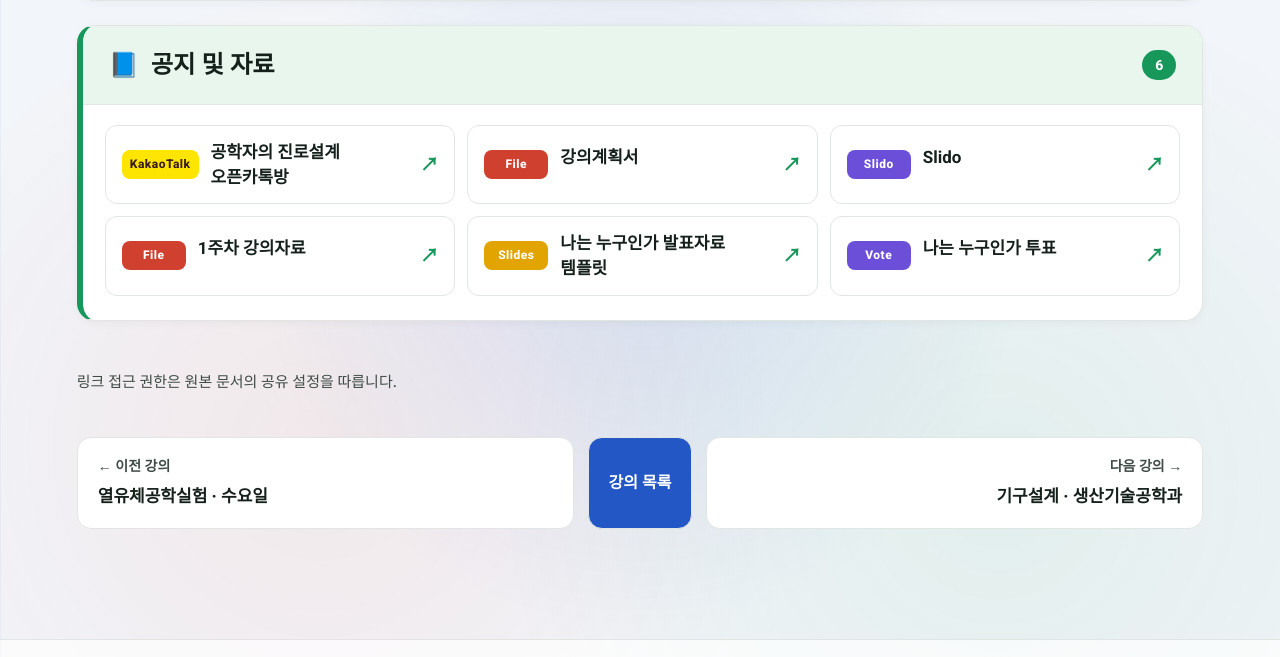
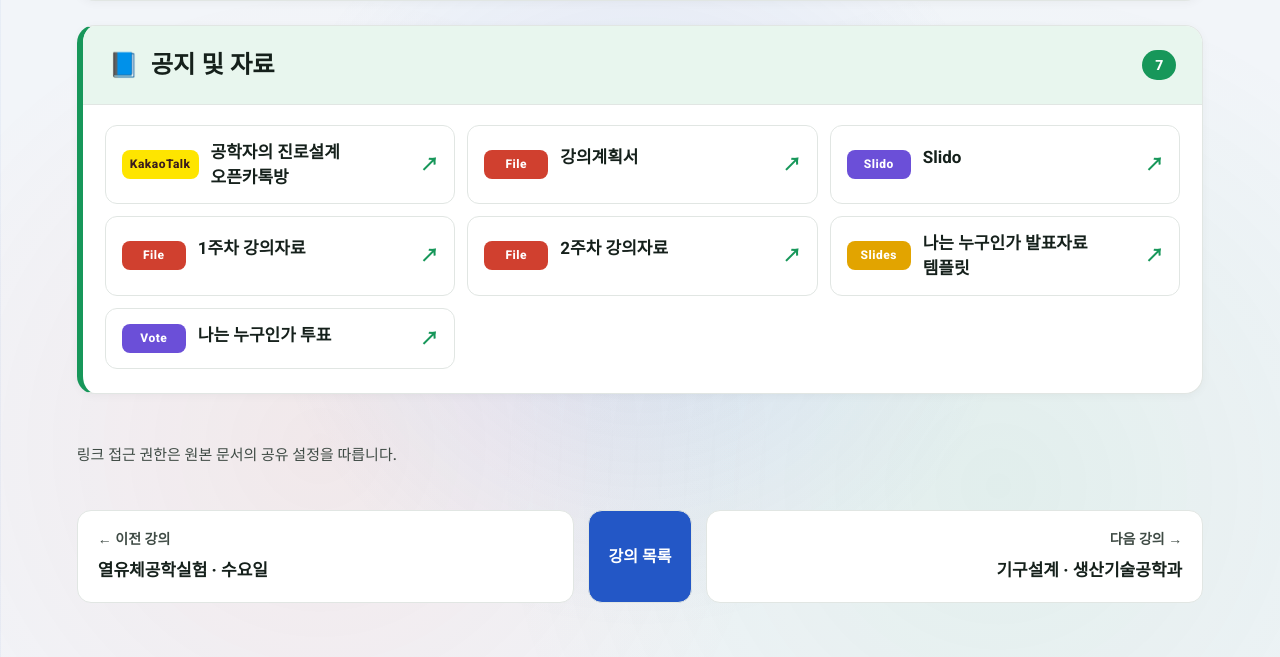
Before and after one commit to joongbaekim-lab/tes-lab, a plain HTML site: page course-career-design.html in a window 1280 px wide. Shown: the part 874-1531 px from the top of the page. Drawn offline with Linux system fonts and the light colour scheme.

Commit message:
Career Design: add week 2 lecture PDF

```diff
--- a/assets/i18n-en.js
+++ b/assets/i18n-en.js
@@ -533,6 +533,7 @@ window.TES_EN = {
 "6조 · 삼위일체": "Group 6 · Trinity",
 "공학자의 진로설계 오픈카톡방": "Career Design for Engineers KakaoTalk Open Chat",
 "1주차 강의자료": "Week 1 Lecture Materials",
+"2주차 강의자료": "Week 2 Lecture Materials",
 "나는 누구인가 발표자료 템플릿": "\"Who Am I\" Presentation Template",
 "나는 누구인가 투표": "\"Who Am I\" Vote",
 "2026년 11월 21일 공지 · '나는 누구인가' 발표자 안내": "Notice, Nov. 21, 2026 · \"Who Am I\" Presenters",
--- a/course-career-design.html
+++ b/course-career-design.html
@@ -19,12 +19,13 @@
         </ul>
       </section>
       <section class="res-section" data-kind="material">
-        <header class="res-head"><span class="res-icon" aria-hidden="true">📘</span><h2>공지 및 자료</h2><span class="res-count">6</span></header>
+        <header class="res-head"><span class="res-icon" aria-hidden="true">📘</span><h2>공지 및 자료</h2><span class="res-count">7</span></header>
         <ul class="res-grid">
 <li><a class="res-link" href="https://open.kakao.com/o/g20TLcWi" target="_blank" rel="noopener noreferrer"><span class="res-badge" data-kind="KakaoTalk">KakaoTalk</span><span class="res-label">공학자의 진로설계 오픈카톡방</span><span class="res-arrow" aria-hidden="true">↗</span></a></li>
 <li><a class="res-link" href="https://drive.google.com/file/d/1oyozlA3jObhUiJPCZkogu3-3mri5ZIHh/view?usp=sharing" target="_blank" rel="noopener noreferrer"><span class="res-badge" data-kind="File">File</span><span class="res-label">강의계획서</span><span class="res-arrow" aria-hidden="true">↗</span></a></li>
 <li><a class="res-link" href="https://admin.sli.do/event/2fh122mBbdP84tN9k4fvgD/polls" target="_blank" rel="noopener noreferrer"><span class="res-badge" data-kind="Web">Slido</span><span class="res-label">Slido</span><span class="res-arrow" aria-hidden="true">↗</span></a></li>
 <li><a class="res-link" href="https://drive.google.com/file/d/1v7enVDKwQIKLubFYsDITkvuc97NiOjYO/view?usp=sharing" target="_blank" rel="noopener noreferrer"><span class="res-badge" data-kind="File">File</span><span class="res-label">1주차 강의자료</span><span class="res-arrow" aria-hidden="true">↗</span></a></li>
+<li><a class="res-link" href="https://drive.google.com/file/d/1ZHOvlOIJPYlEdQQ_wfLRzpc67d_Ck3kq/view?usp=sharing" target="_blank" rel="noopener noreferrer"><span class="res-badge" data-kind="File">File</span><span class="res-label">2주차 강의자료</span><span class="res-arrow" aria-hidden="true">↗</span></a></li>
 <li><a class="res-link" href="https://docs.google.com/presentation/d/1jXwHXYReaWtxoAid9bNodR5DyAqbgR6p/edit?usp=sharing&amp;ouid=118354342973978375465&amp;rtpof=true&amp;sd=true" target="_blank" rel="noopener noreferrer"><span class="res-badge" data-kind="Slides">Slides</span><span class="res-label">나는 누구인가 발표자료 템플릿</span><span class="res-arrow" aria-hidden="true">↗</span></a></li>
 <li><a class="res-link" href="https://script.google.com/macros/s/AKfycbzP24_NKTIheLonIxNHl90uzE40vfEr_5TpTs8RHsLy9GdMZr8um4a7ebxHNqaB4ORGSA/exec" target="_blank" rel="noopener noreferrer"><span class="res-badge" data-kind="Web">Vote</span><span class="res-label">나는 누구인가 투표</span><span class="res-arrow" aria-hidden="true">↗</span></a></li>
         </ul>
```
